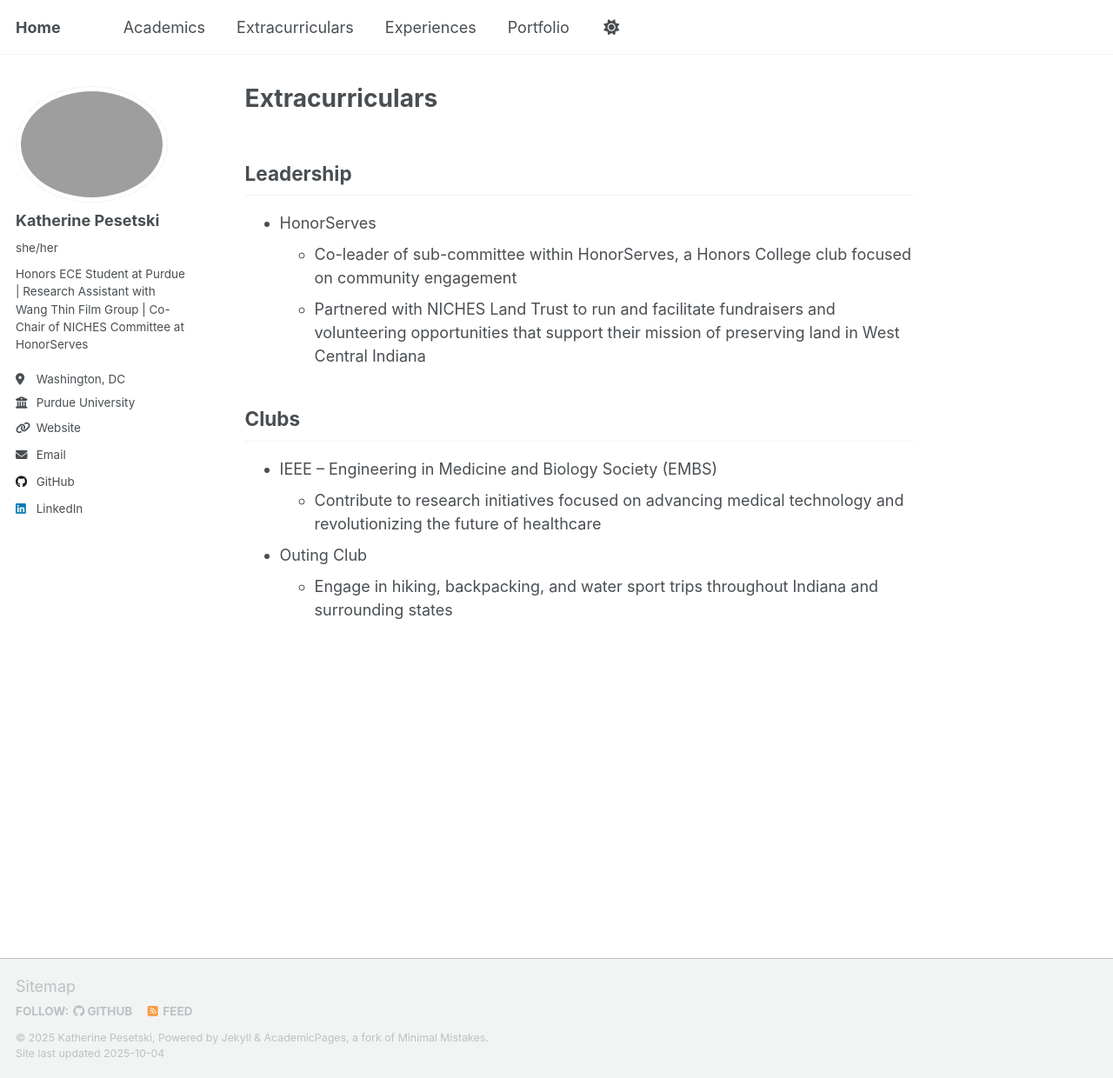
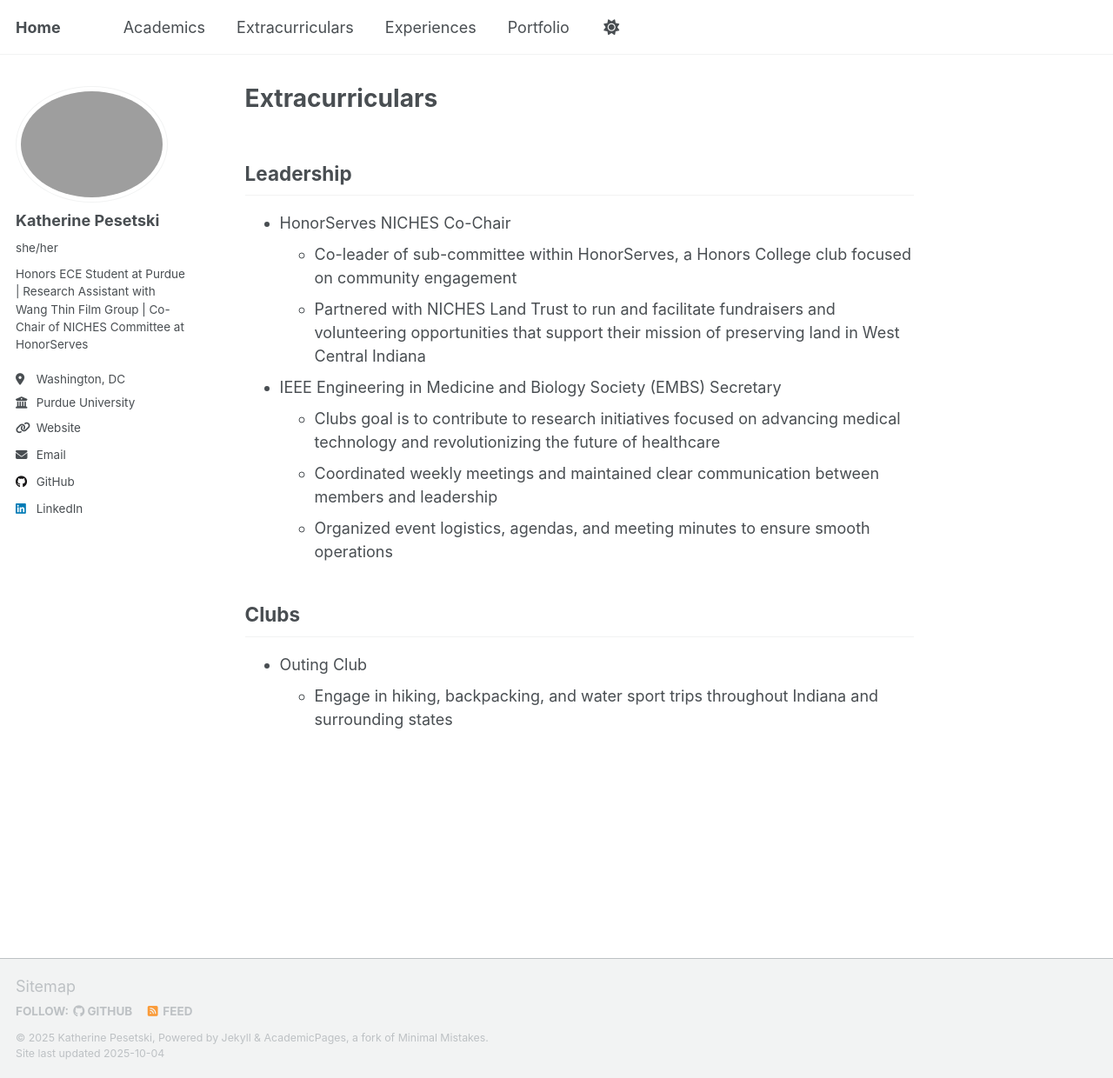
Before and after one commit to KatherinePesetski/katherinepesetski.github.io, a Jekyll site: the page built from _pages/extracurriculars.md, in a window 1280 px wide and 1240 px high. Shown: the whole window at 87% size. Built offline with Jekyll 4.4.1, drawn with Linux system fonts in a browser that asks for light colours; a script that is not in the unit is left out.

Commit message:
Add Secretary

```diff
--- a/_pages/extracurriculars.md
+++ b/_pages/extracurriculars.md
@@ -6,12 +6,14 @@ author_profile: true
 ---
 
 ## Leadership
-- HonorServes
+- HonorServes NICHES Co-Chair
     - Co-leader of sub-committee within HonorServes, a Honors College club focused on community engagement
     - Partnered with NICHES Land Trust to run and facilitate fundraisers and volunteering opportunities that support their mission of preserving land in West Central Indiana
+- IEEE Engineering in Medicine and Biology Society (EMBS) Secretary
+    - Clubs goal is to contribute to research initiatives focused on advancing medical technology and revolutionizing the future of healthcare
+    - Coordinated weekly meetings and maintained clear communication between members and leadership
+    - Organized event logistics, agendas, and meeting minutes to ensure smooth operations
 
 ## Clubs
-- IEEE – Engineering in Medicine and Biology Society (EMBS)
-    - Contribute to research initiatives focused on advancing medical technology and revolutionizing the future of healthcare
 - Outing Club
     - Engage in hiking, backpacking, and water sport trips throughout Indiana and surrounding states
```
